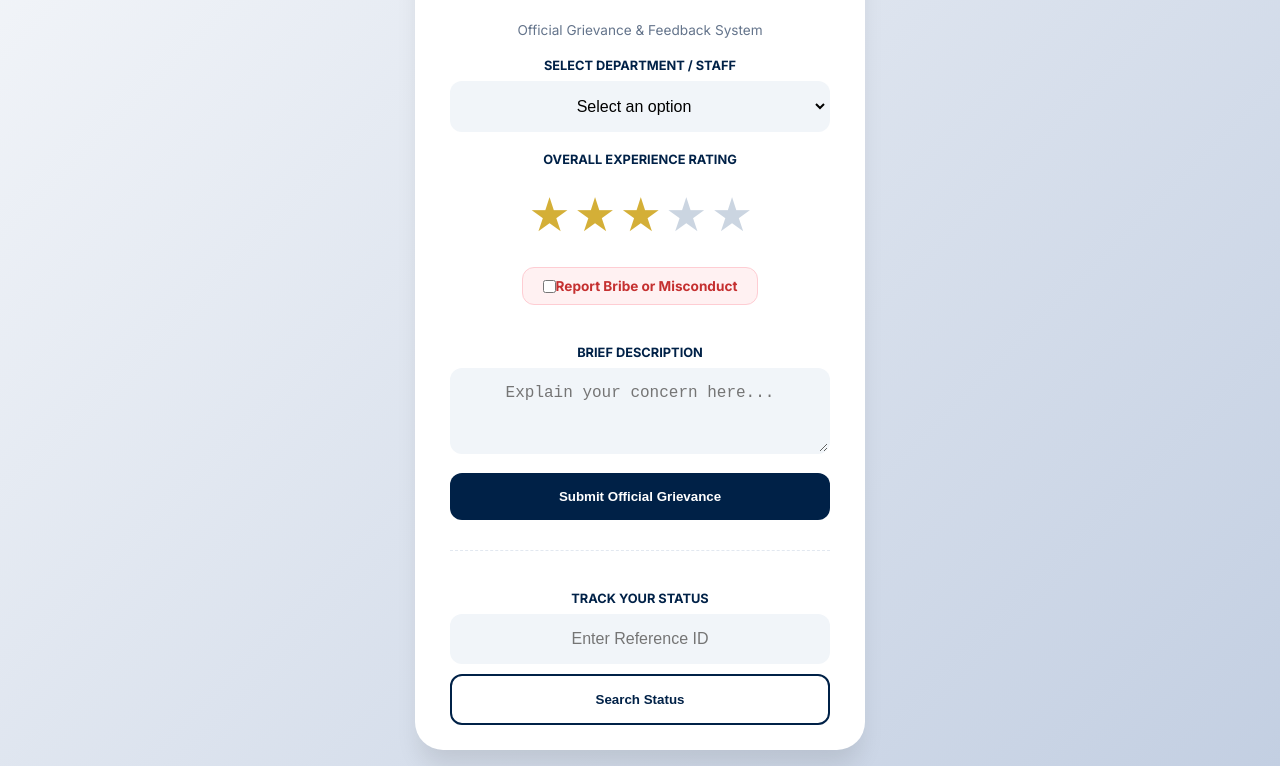
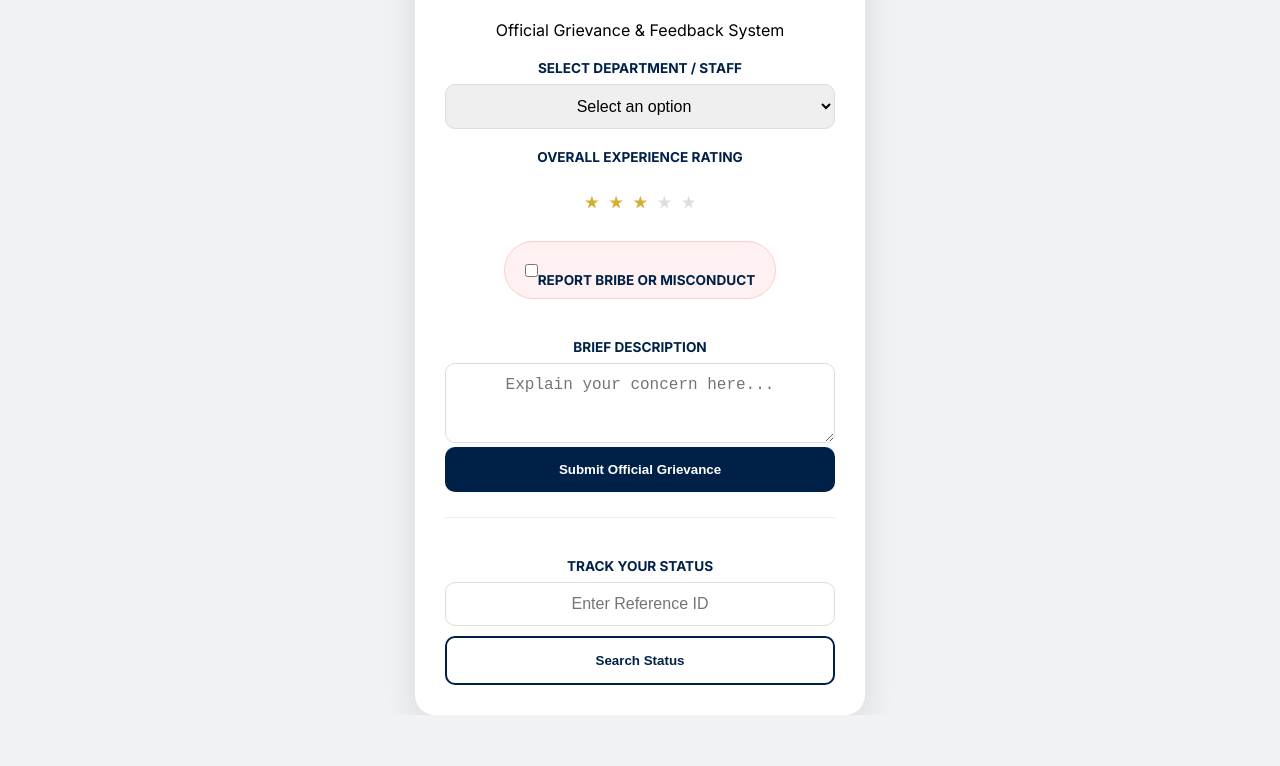
Before and after one commit to pranaykardekar1-cloud/grievance-portal, a website: page index.html in a window 1280 px wide. Shown: the part 203-969 px from the top of the page. After the commit the page ends 918 px from the top, so only its background shows below. Drawn offline with Linux system fonts and the light colour scheme.

```diff
--- a/style.css
+++ b/style.css
@@ -1,156 +1,124 @@
+/* Version: 1.0.2 - GGU Official Theme */
 @import url('https://fonts.googleapis.com/css2?family=Inter:wght@400;600;700&display=swap');
 
 :root {
     --ggu-blue: #002147;
     --ggu-gold: #D4AF37;
-    --ggu-gold-light: #F4D03F;
-    --bg-gradient: linear-gradient(135deg, #f5f7fa 0%, #c3cfe2 100%);
-    --card-shadow: 0 20px 25px -5px rgba(0, 0, 0, 0.1);
+    --bg-color: #f0f2f5;
 }
 
 * { box-sizing: border-box; margin: 0; padding: 0; }
 
 body {
     font-family: 'Inter', sans-serif;
-    background: var(--bg-gradient);
-    min-height: 100vh;
+    background-color: var(--bg-color);
     display: flex;
     justify-content: center;
     align-items: center;
-    padding: 20px;
+    min-height: 100vh;
 }
 
 .container {
-    background: #ffffff;
-    width: 100%;
+    background: white;
+    width: 95%;
     max-width: 450px;
-    border-radius: 28px;
-    box-shadow: var(--card-shadow);
+    border-radius: 20px;
+    box-shadow: 0 15px 35px rgba(0,0,0,0.1);
     overflow: hidden;
     text-align: center;
 }
 
 .brand-header {
     background: var(--ggu-blue);
-    padding: 30px 20px;
+    padding: 30px;
     border-bottom: 5px solid var(--ggu-gold);
 }
 
 .ggu-logo {
-    width: 85px;
+    width: 80px;
+    height: 80px;
     background: white;
-    padding: 8px;
     border-radius: 50%;
-    margin-bottom: 12px;
-    box-shadow: 0 4px 10px rgba(0,0,0,0.2);
+    padding: 5px;
+    margin-bottom: 15px;
+    object-fit: contain;
 }
 
 .brand-header h2 {
     color: white;
-    font-size: 1.3rem;
-    font-weight: 700;
+    font-size: 1.5rem;
     text-transform: uppercase;
     letter-spacing: 1px;
 }
 
-.university-name {
-    color: white;
-    font-size: 0.8rem;
-    font-weight: 400;
-    margin-top: 2px;
-}
-
-.motto {
-    color: var(--ggu-gold-light);
-    font-size: 0.7rem;
-    font-style: italic;
-    margin-top: 8px;
-    letter-spacing: 0.5px;
-}
-
-.form-content { padding: 25px 35px; }
-
-.subtitle {
-    font-size: 0.85rem;
-    color: #64748b;
-    margin-bottom: 20px;
-}
+.form-content { padding: 30px; }
 
 label {
     display: block;
-    font-size: 0.8rem;
+    margin-top: 20px;
     font-weight: 700;
     color: var(--ggu-blue);
+    font-size: 0.85rem;
     text-transform: uppercase;
-    margin-top: 20px;
-    margin-bottom: 8px;
 }
 
 select, textarea, input[type="text"] {
     width: 100%;
-    padding: 14px;
-    background: #f1f5f9;
-    border: 2px solid transparent;
-    border-radius: 12px;
+    padding: 12px;
+    margin-top: 8px;
+    border-radius: 10px;
+    border: 1px solid #ddd;
     text-align: center;
     font-size: 1rem;
-    transition: all 0.2s;
-}
-
-select:focus, textarea:focus, input[type="text"]:focus {
-    outline: none;
-    border-color: var(--ggu-gold);
-    background: white;
 }
 
 .rating {
     display: flex;
     flex-direction: row-reverse;
     justify-content: center;
-    gap: 8px;
+    font-size: 30px;
+    margin: 10px 0;
 }
 
 .rating input { display: none; }
-.rating label { font-size: 36px; color: #cbd5e1; cursor: pointer; transition: color 0.2s; }
-.rating label:hover, .rating label:hover ~ label, .rating input:checked ~ label {
-    color: var(--ggu-gold);
-}
+.rating label { color: #ddd; cursor: pointer; padding: 0 5px; }
+.rating input:checked ~ label,
+.rating label:hover,
+.rating label:hover ~ label { color: var(--ggu-gold); }
 
 .misconduct-box {
     display: inline-flex;
     align-items: center;
     background: #fff1f2;
     padding: 10px 20px;
-    border-radius: 12px;
+    border-radius: 50px;
     margin: 20px 0;
     border: 1px solid #fecdd3;
 }
 
-.misconduct-box label { margin: 0; color: #c53030; text-transform: none; font-size: 0.85rem; }
-
 button {
-    width: 100%;
-    padding: 16px;
     background: var(--ggu-blue);
     color: white;
     border: none;
-    border-radius: 12px;
+    width: 100%;
+    padding: 15px;
+    border-radius: 10px;
     font-weight: 700;
     cursor: pointer;
-    margin-top: 15px;
+    transition: 0.3s;
 }
 
+button:hover { background: #003d82; }
+
 .track-section {
-    margin-top: 30px;
+    margin-top: 25px;
+    border-top: 1px solid #eee;
     padding-top: 20px;
-    border-top: 1px dashed #e2e8f0;
 }
-
-.track-controls { display: flex; flex-direction: column; gap: 10px; }
 
 .track-btn-alt {
     background: white;
     color: var(--ggu-blue);
     border: 2px solid var(--ggu-blue);
-    margin-top: 0;
+    margin-top: 10px;
 }
```
Also changed, not shown: server.js (+16 -11 lines), vercel.json.
